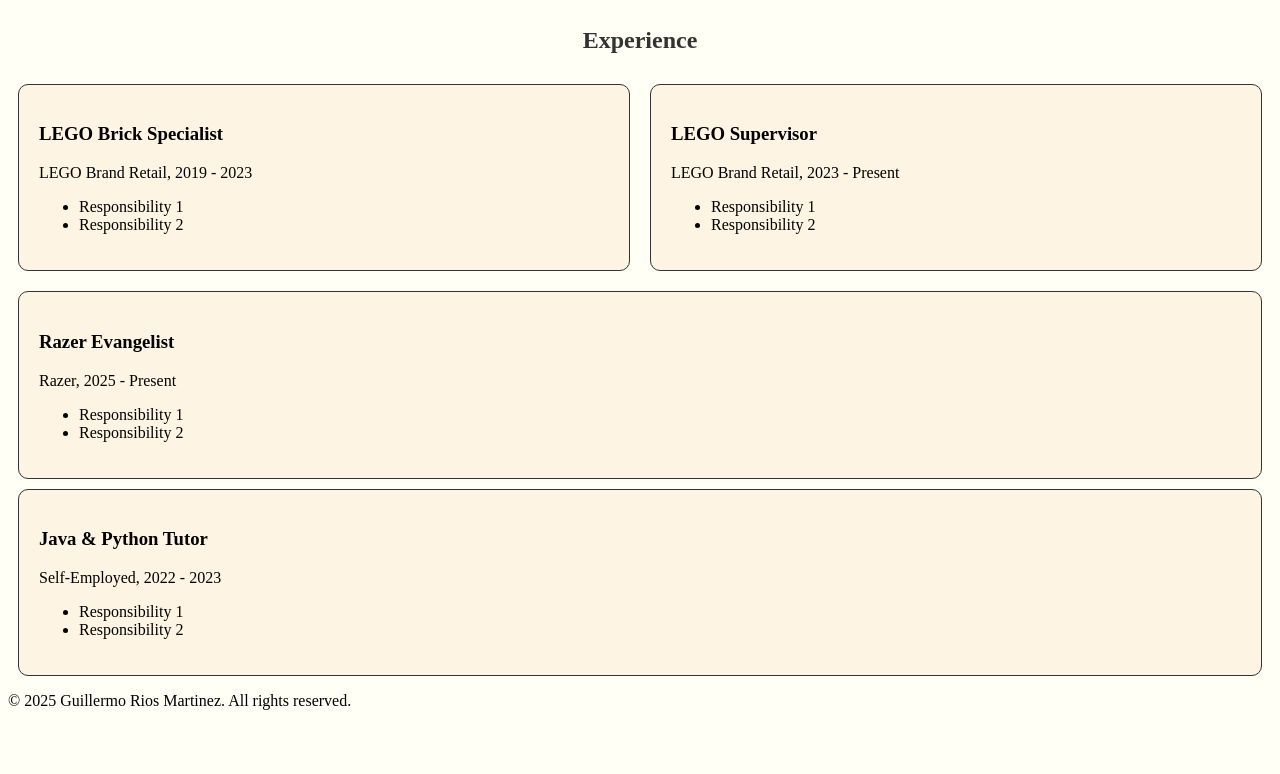
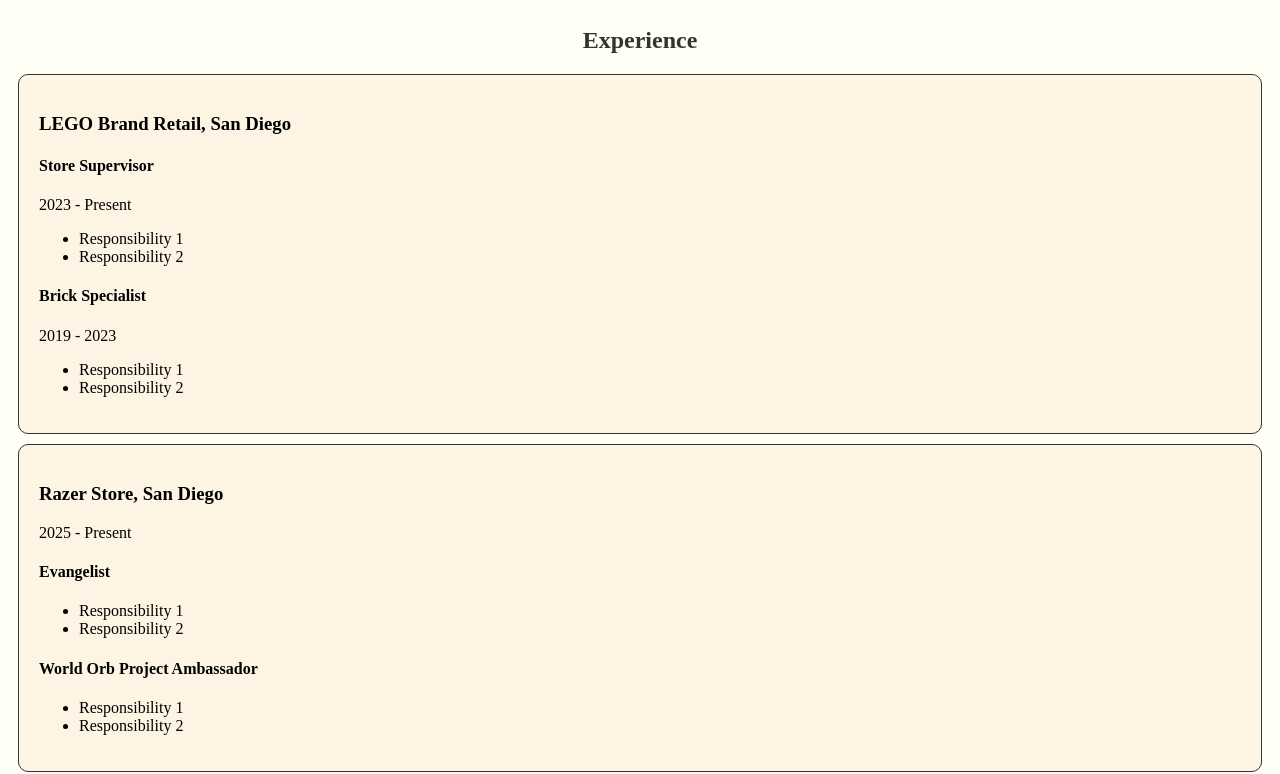
Before and after one commit to wriosmar/Portfolio--Redux-, a plain HTML site: page index.html in a window 1280 px wide. Shown: the part 652-1426 px from the top of the page. Before the commit the page ends 1378 px from the top, so only its background shows below. Drawn offline with Linux system fonts and the light colour scheme.

Commit message:
Updated LEGO section & added Razer responsibilities.

```diff
--- a/index.html
+++ b/index.html
@@ -47,27 +47,30 @@
 
     <section id="experience">
         <h2>Experience</h2>
-        <div class="LEGO-container">
         <div class="job">
-                <h3>LEGO Brick Specialist</h3>
-                <p>LEGO Brand Retail, 2019 - 2023</p>
+            <h3>LEGO Brand Retail, San Diego</h3>
+            <h4>Store Supervisor</h4>
+            <p>2023 - Present</p>
+            <ul>
+                <li>Responsibility 1</li>
+                <li>Responsibility 2</li>
+            </ul>
+            <h4>Brick Specialist</h4>
+            <p>2019 - 2023</p>
             <ul>
                 <li>Responsibility 1</li>
                 <li>Responsibility 2</li>
             </ul>
         </div>
         <div class="job">
-                <h3>LEGO Supervisor</h3>
-                <p>LEGO Brand Retail, 2023 - Present</p>
+            <h3>Razer Store, San Diego</h3>
+            <p>2025 - Present</p>
+            <h4>Evangelist</h4>
             <ul>
                 <li>Responsibility 1</li>
                 <li>Responsibility 2</li>
             </ul>
-            </div>
-        </div>
-        <div class="job">
-            <h3>Razer Evangelist</h3>
-            <p>Razer, 2025 - Present</p>
+            <h4>World Orb Project Ambassador</h4>
             <ul>
                 <li>Responsibility 1</li>
                 <li>Responsibility 2</li>
--- a/style.css
+++ b/style.css
@@ -70,16 +70,6 @@
     text-align: center;
 }
 
-.LEGO-container {
-    display: flex;
-    width: 100%;
-    justify-content: center;
-}
-
-.LEGO-container .job {
-    flex: 1 1 0;
-}
-
 .job {
     background-color: #FDF4E3;
     border: 1px solid #333;
```
Lines whose indentation alone changed are shown as unchanged.
